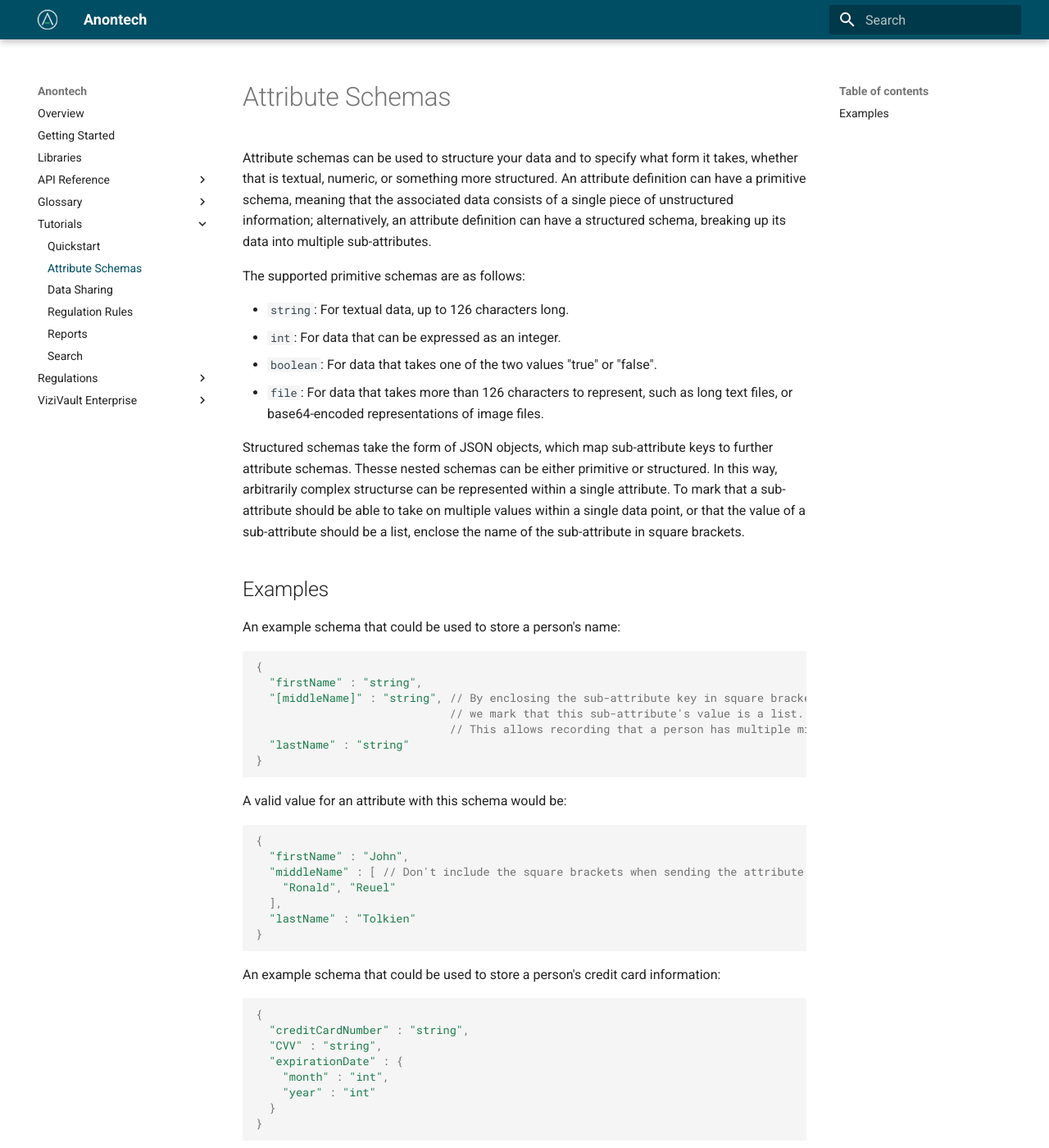
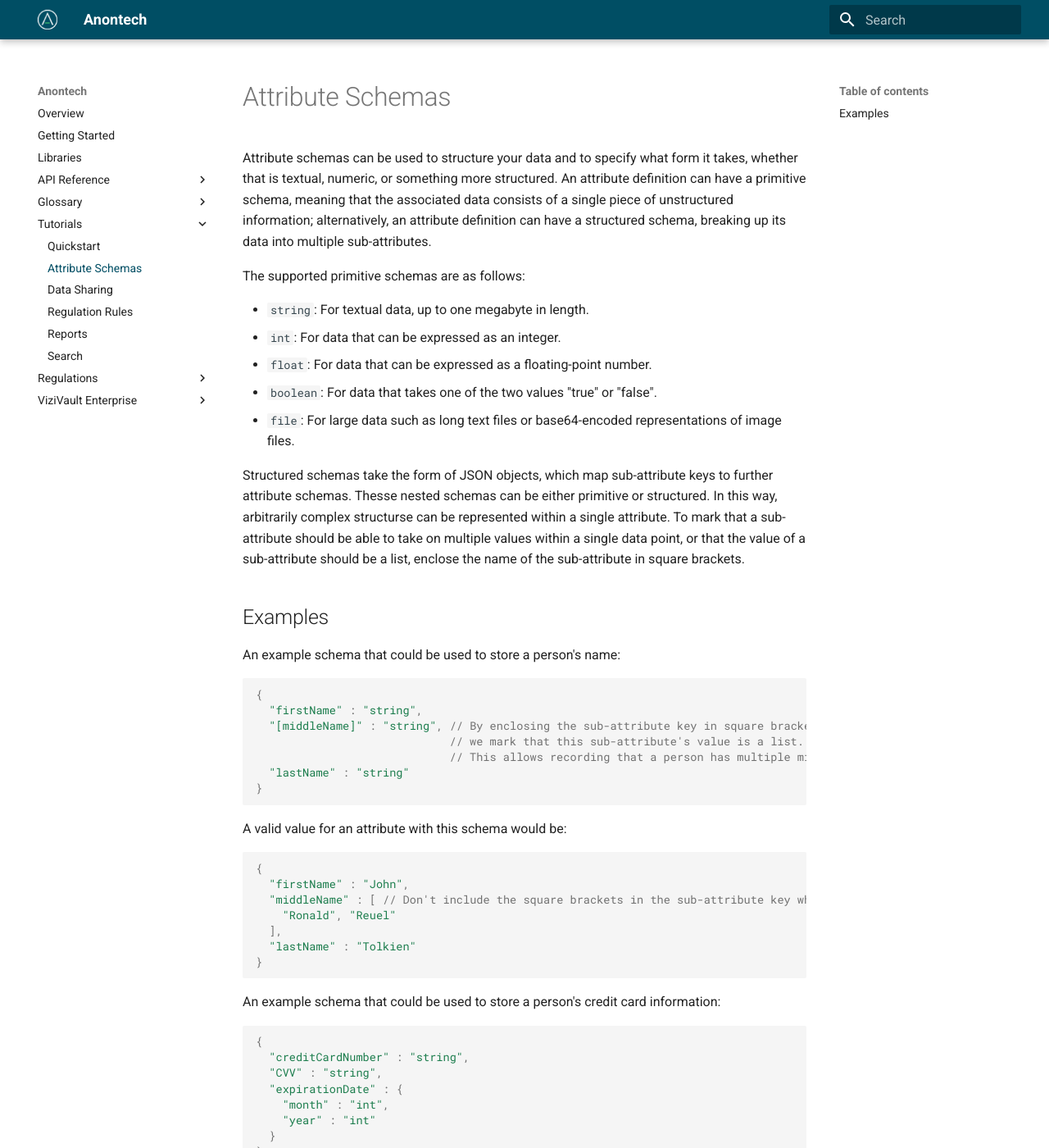
Before and after one commit to anontechnology/documentation, an MkDocs documentation site: the page built from docs/tutorials/attribute-schemas.md, in a window 1280 px wide and 1400 px high. Shown: the whole window at 82% size. Built offline with MkDocs 1.6.1 and Material for MkDocs 9.7.7, drawn with Linux system fonts in a browser that asks for light colours.

````diff
--- a/docs/tutorials/attribute-schemas.md
+++ b/docs/tutorials/attribute-schemas.md
@@ -4,10 +4,11 @@
 
 The supported primitive schemas are as follows:
 
-- `string`: For textual data, up to 126 characters long.
+- `string`: For textual data, up to one megabyte in length.
 - `int`: For data that can be expressed as an integer.
+- `float`: For data that can be expressed as a floating-point number.
 - `boolean`: For data that takes one of the two values "true" or "false".
-- `file`: For data that takes more than 126 characters to represent, such as long text files, or base64-encoded representations of image files.
+- `file`: For large data such as long text files or base64-encoded representations of image files.
 
 Structured schemas take the form of JSON objects, which map sub-attribute keys to further attribute schemas. Thesse nested schemas can be either primitive or structured. In this way, arbitrarily complex structurse can be represented within a single attribute. To mark that a sub-attribute should be able to take on multiple values within a single data point, or that the value of a sub-attribute should be a list, enclose the name of the sub-attribute in square brackets.
 
@@ -30,7 +31,7 @@
 ```js
 {
   "firstName" : "John",
-  "middleName" : [ // Don't include the square brackets when sending the attribute value!
+  "middleName" : [ // Don't include the square brackets in the sub-attribute key when sending the attribute value!
     "Ronald", "Reuel"
   ],
   "lastName" : "Tolkien"
````
Also changed, not shown: docs/api/attributes.md (+25 -4 lines), docs/api/endpoints.md (+1 -0 lines), docs/index.md (+1 -1 lines).
